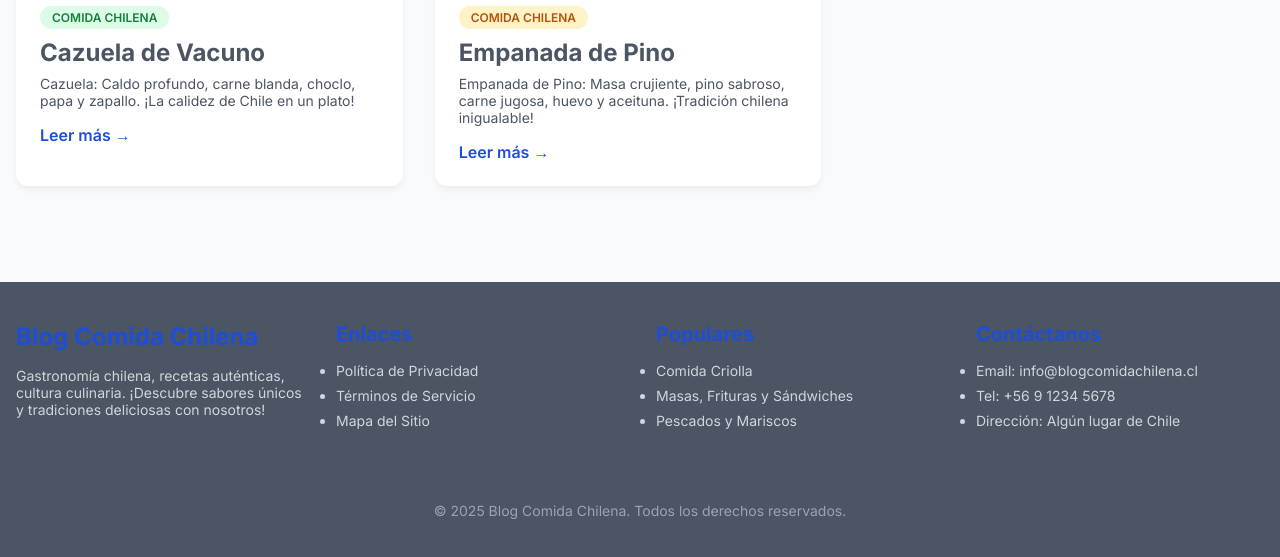
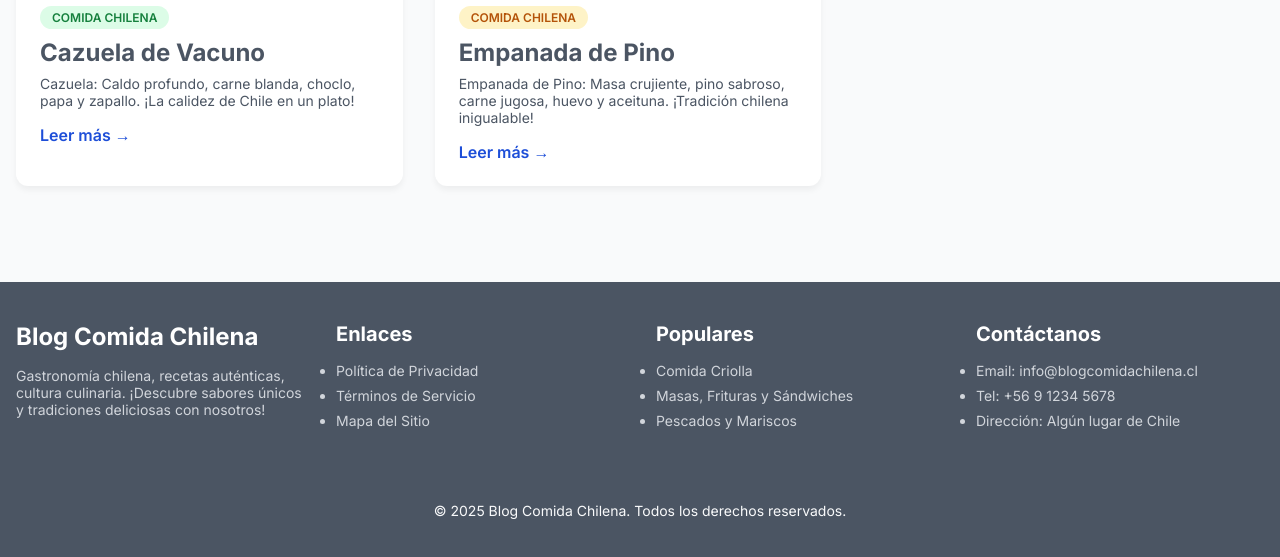
Before and after one commit to RodolfoParada/css-fundamentals, a plain HTML site: page index.html in a window 1280 px wide. Shown: the part 840-1397 px from the top of the page. Drawn offline with Linux system fonts and the light colour scheme.

Commit message:
docs: modifica estilos de titulos del footer

```diff
--- a/styles.css
+++ b/styles.css
@@ -392,7 +392,7 @@ footer {
     font-size: 1.25rem;
     font-weight: 700;
     margin-bottom: 1rem;
-    color: var(--primary-blue);
+    color: var(----background-color);
 }
 
 .footer-section:first-child h4 {
@@ -412,7 +412,7 @@ footer {
 /* DERECHOS DE AUTOR */
 .copyright {
     text-align: center;
-    color: #9CA3AF;
+    color: #F9FAFB;
     font-size: 0.875rem;
 }
 
```
Also changed, not shown: 1 other file.
